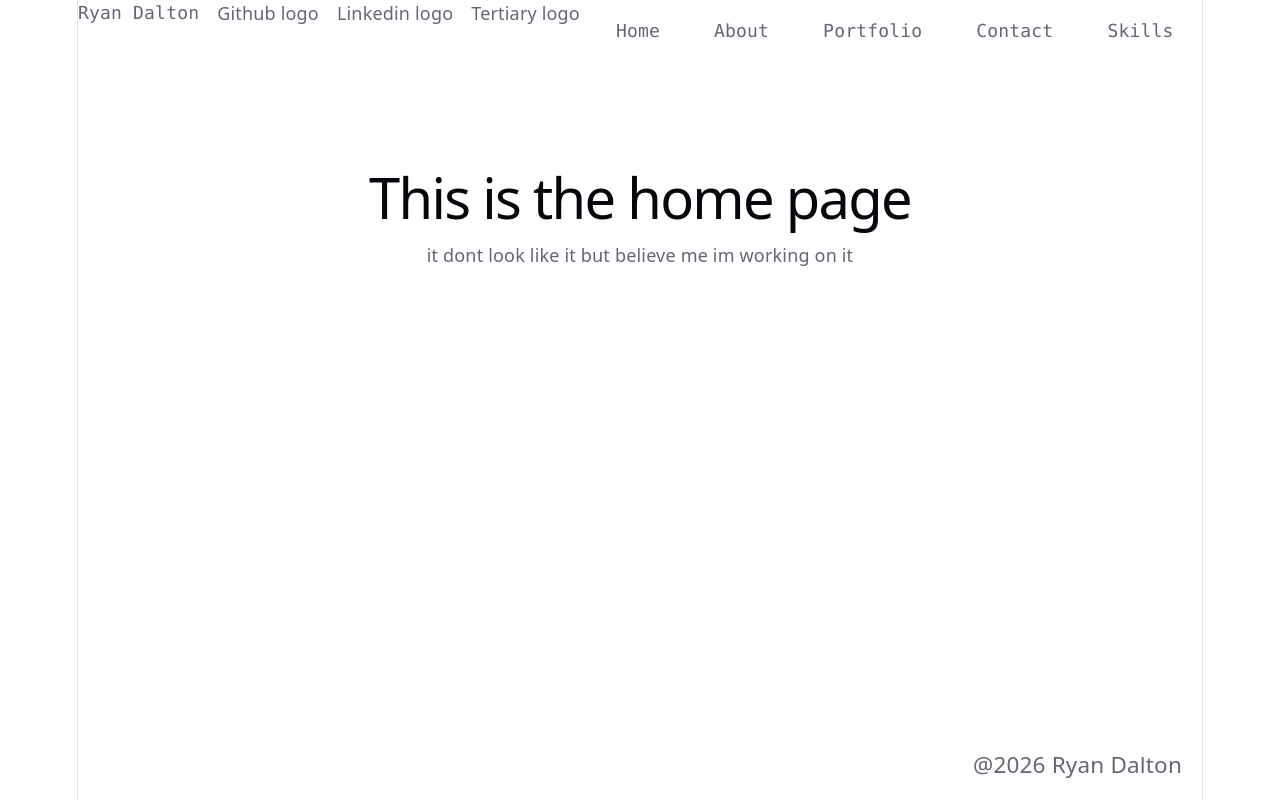
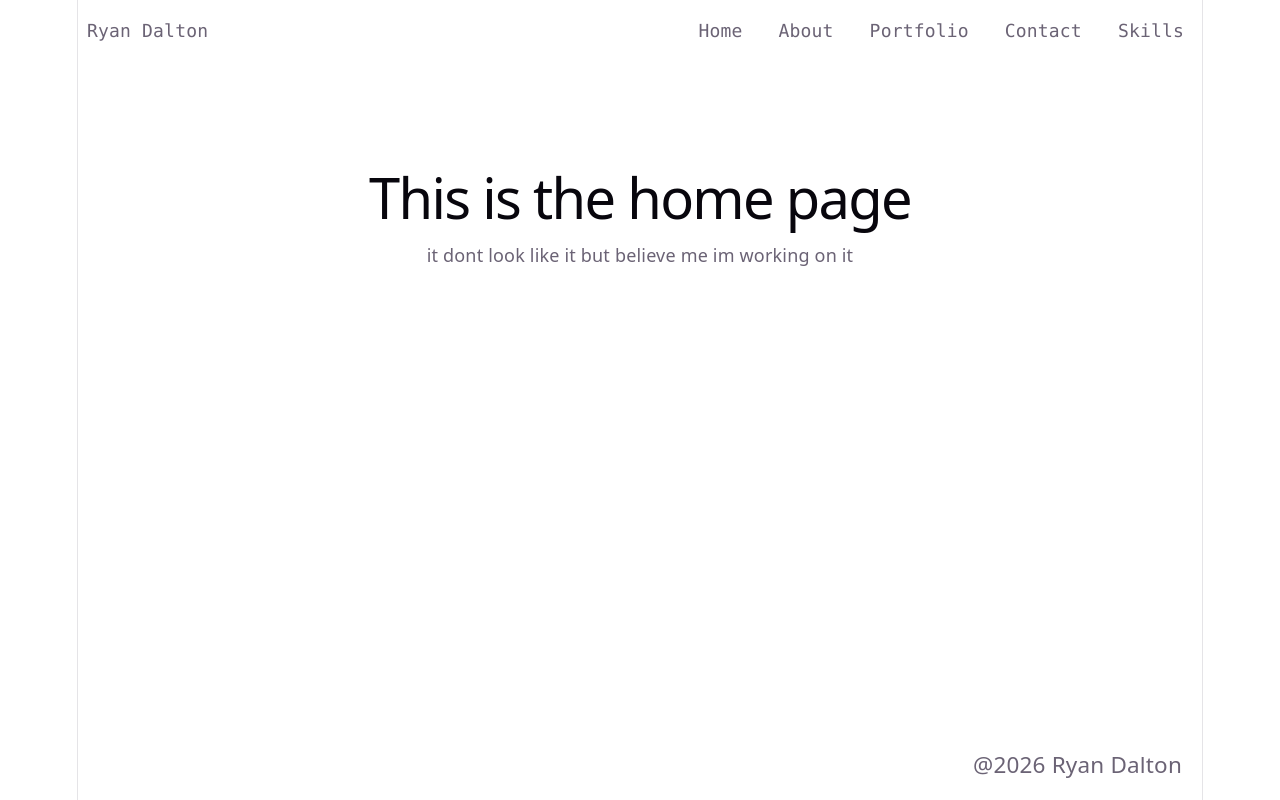
Before and after one commit to rydal05/portfolio-site, a React (Vite) app: page / in a window 1280 px wide. Built offline with nearby package versions, Linux system fonts and the light colour scheme.

Commit message:
header bar and name properly render now yay

```diff
--- a/src/components/Header.jsx
+++ b/src/components/Header.jsx
@@ -5,28 +5,25 @@ const navigation = [
     { name: 'About', href: '/about' },
     { name: 'Portfolio', href: '/portfolio' },
     { name: 'Contact', href: '/contact' },
-    { name: 'Skills',href: '/skills'},
+    { name: 'Skills', href: '/skills' },
 ]
 
 export function Header() {
     return (
         <>
-            <header className="flex list-none p-0 gap-4">
-                <div className="font-mono">Ryan Dalton</div>
+            <header className="flex items-center justify-between">
                 <div>
-                    <ul className="flex gap-4">
-                        <li>Github logo</li>
-                        <li>Linkedin logo</li>
-                        <li>Tertiary logo</li>
-                    </ul>
+                    <div className="font-mono text-left m-2">Ryan Dalton</div>
                 </div>
+                <div className="flex-col">
                     {navigation.map((item) => {
                         return (
                             <Link to={item.href} key={item.name}>
-                            <button className="m-4 font-mono hover:bg-sky-300">{item.name}</button>
+                                <button className="m-4 font-mono gap-4 hover:bg-sky-300">{item.name}</button>
                             </Link>
                         )
                     })}
+                </div>
             </header>
 
         </>
```
Lines whose indentation alone changed are shown as unchanged.
